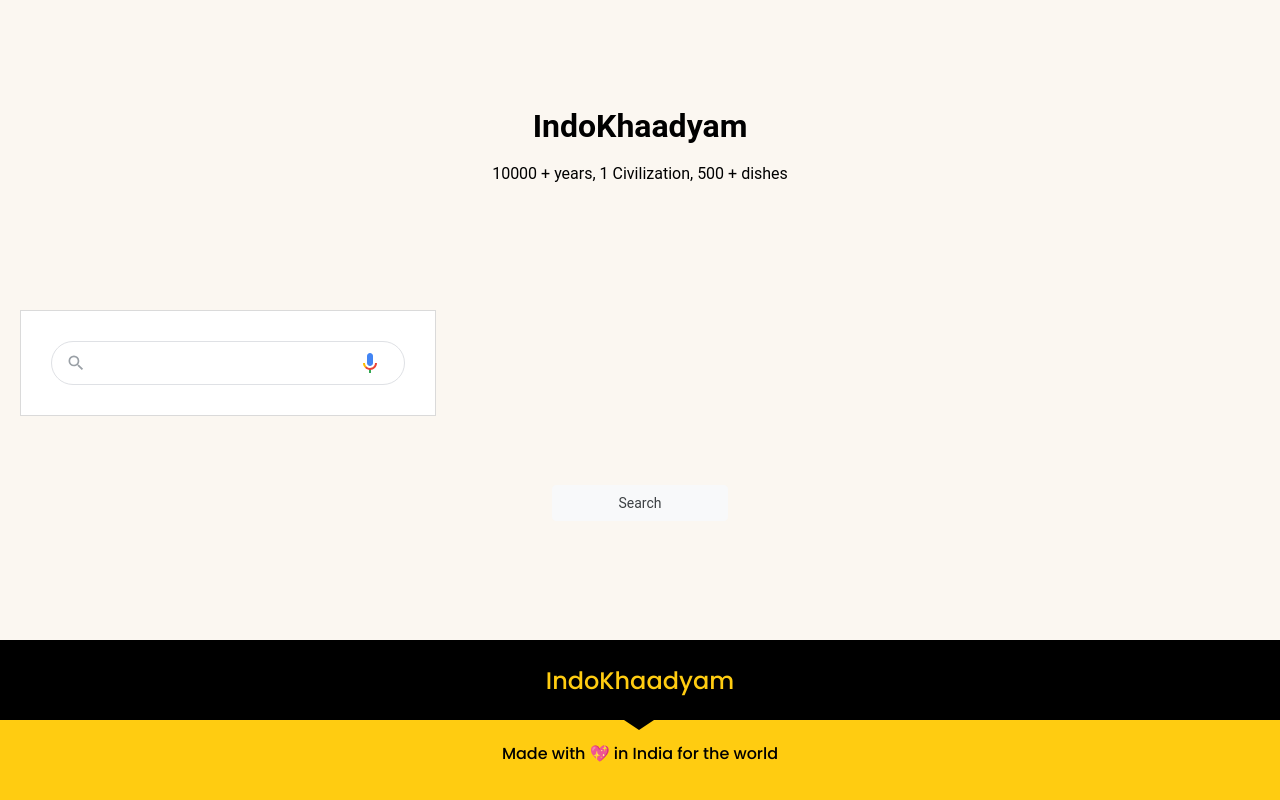
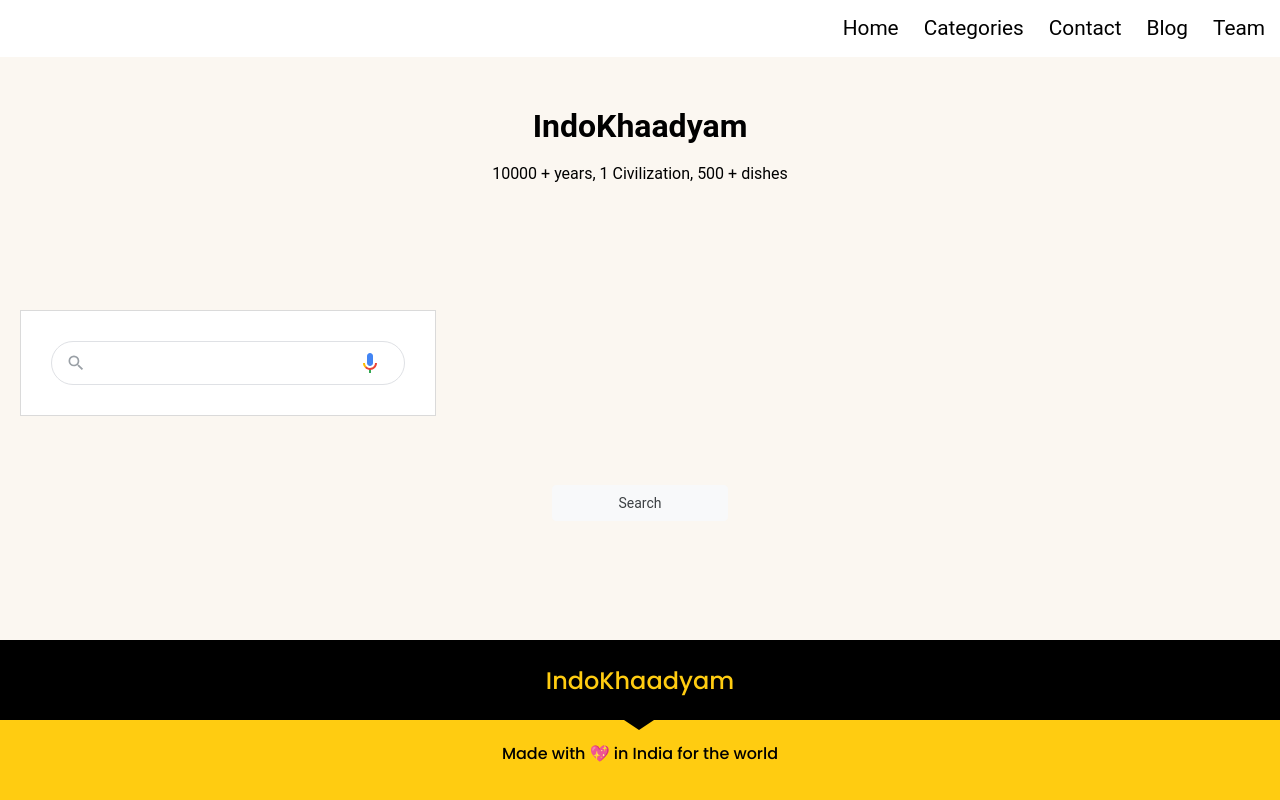
Before and after one commit to smaranjitghose/indokhaadyam, a React (Create React App) app: page / in a window 1280 px wide. Built offline with nearby package versions, Linux system fonts and the light colour scheme; a web font is replaced by a local one.

Commit message:
Added Basic Navbar

```diff
--- a/package.json
+++ b/package.json
@@ -7,10 +7,12 @@
     "@testing-library/react": "^12.1.2",
     "@testing-library/user-event": "^13.5.0",
     "bootstrap": "^5.1.3",
+    "framer-motion": "^6.2.6",
     "react": "^17.0.2",
     "react-bootstrap": "^2.1.1",
     "react-dom": "^17.0.2",
     "react-icons": "^4.3.1",
+    "react-responsive": "^9.0.0-beta.6",
     "react-router-dom": "^6.2.1",
     "react-scripts": "^5.0.0",
     "serve": "^13.0.2",
--- a/src/App.css
+++ b/src/App.css
@@ -1,7 +1,9 @@
 @import url('https://fonts.googleapis.com/css2?family=Montserrat:wght@200&family=Poppins:wght@500&display=swap');
+@import url('https://fonts.googleapis.com/css2?family=Inter:wght@400&display=swap');
 
 :root{
   --footer-font: 'Poppins' , 'Montserrat';
+  --navbar-font: 'Inter';
 }
 
 .App {
--- /dev/null
+++ b/src/components/Navbar/Navbar.js
@@ -0,0 +1,54 @@
+import React from 'react';
+import styled from 'styled-components';
+
+//the variables --navbar-color1 and --navbar-color2 are declared under :root in globalStyles.js
+//the variable --navbar-font is declared under root in App.css
+
+const Box = styled.nav`
+    background: var(--navbar-color1);
+    position: absolute;
+    top: 0;
+    width: 100%;
+    height: auto;
+    display: flex;
+    justify-content: flex-end;
+    font-size: 1.3rem;
+    padding: 15px;
+`;
+
+const List = styled.ul`
+    list-style: none;
+    display: flex;
+    flex-direction: row;
+`
+
+const ListItem = styled.li`
+    margin-left: 25px;
+    border-bottom: 2px solid transparent;
+    font-family: var(--navbar-font);
+
+    &:hover{
+        border-bottom: 2px solid #22a6b3;
+        transition: all 0.2s ease-in-out;
+    }
+`
+
+const Link = styled.a`
+    text-decoration: none;
+    color: var(--navbar-color2);
+`
+const Navbar = () => {
+    return (
+        <Box>
+                <List>
+                    <ListItem><Link href = "#">Home</Link></ListItem>
+                    <ListItem><Link href = "#">Categories</Link></ListItem>
+                    <ListItem><Link href = "#">Contact</Link></ListItem>
+                    <ListItem><Link href = "#">Blog</Link></ListItem>
+                    <ListItem><Link href = "#">Team</Link></ListItem>
+                </List>
+        </Box>
+    )
+}
+
+export default Navbar;
--- /dev/null
+++ b/src/components/Navbar/menuToggle.jsx
@@ -0,0 +1,60 @@
+//This file is for the hamburger menu transition
+import { motion } from "framer-motion";
+import React from "react";
+import styled from "styled-components";
+
+const Button = styled.div`
+  z-index: 99;
+  cursor: pointer;
+  display: flex;
+  justify-content: end;
+`;
+
+const Path = (props) => (
+  <motion.path
+    fill="transparent"
+    strokeLinecap="round"
+    strokeWidth="3"
+    {...props}
+  />
+);
+
+const transition = { duration: 0.33 };
+
+export function MenuToggle({ toggle, isOpen }) {
+  return (
+    <Button onClick={toggle}>
+      <svg width="23" height="23" viewBox="0 0 23 23">
+        <Path
+          animate={isOpen ? "open" : "closed"}
+          initial={false}
+          variants={{
+            closed: { d: "M 2 2.5 L 20 2.5", stroke: "hsl(0, 0%, 18%)" },
+            open: { d: "M 3 16.5 L 17 2.5", stroke: "hsl(0, 0%, 18%)" },
+          }}
+          transition={transition}
+        />
+        <Path
+          d="M 2 9.423 L 20 9.423"
+          stroke="hsl(0, 0%, 18%)"
+          animate={isOpen ? "open" : "closed"}
+          initial={false}
+          variants={{
+            closed: { opacity: 1 },
+            open: { opacity: 0 },
+          }}
+          transition={transition}
+        />
+        <Path
+          animate={isOpen ? "open" : "closed"}
+          initial={false}
+          variants={{
+            closed: { d: "M 2 16.346 L 20 16.346", stroke: "hsl(0, 0%, 18%)" },
+            open: { d: "M 3 2.5 L 17 16.346", stroke: "hsl(0, 0%, 18%)" },
+          }}
+          transition={transition}
+        />
+      </svg>
+    </Button>
+  );
+}
--- /dev/null
+++ b/src/components/Navbar/mobilenavbar.js
@@ -0,0 +1,64 @@
+import React, { useState } from 'react';
+import styled from 'styled-components';
+import { MenuToggle } from './menuToggle';
+
+//the variables --navbar-color1 and --navbar-color2 are declared under :root in globalStyles.js
+//the variable --navbar-font is declared under root in App.css
+
+const Box = styled.nav`
+    background: var(--navbar-color1);
+    position: fixed;
+    top: 0;
+    width: 100%;
+    height: auto;
+    display: flex;
+    flex-direction: column-reverse;
+    justify-content: flex-end;
+    padding: 10px;
+    font-size: 1.3rem;
+`;
+
+const List = styled.ul`
+    list-style: none;
+    width: 100%;
+    background: var(--navbar-color1);
+    display: flex;
+    flex-direction: column;
+`
+
+const ListItem = styled.li`
+    border-bottom: 2px solid transparent;
+    font-family: var(--navbar-font);
+    width: 100%;
+    text-align: center;
+    margin-bottom: 10px;
+`
+
+const Link = styled.a`
+    text-decoration: none;
+    color: var(--navbar-color2);
+    &:hover{
+        border-bottom: 2px solid #22a6b3;
+        transition: all 0.2s ease-in-out;
+    }
+`
+const MobileNavbar = () => {
+
+    const[isOpen, setOpen] = useState(false);
+
+    return (
+        <Box>
+                {isOpen && <List>
+                    <ListItem><Link href = "#">Home</Link></ListItem>
+                    <ListItem><Link href = "#">Categories</Link></ListItem>
+                    <ListItem><Link href = "#">Contact</Link></ListItem>
+                    <ListItem><Link href = "#">Blog</Link></ListItem>
+                    <ListItem><Link href = "#">Team</Link></ListItem>
+                </List>}
+
+                <MenuToggle isOpen = {isOpen} toggle = {() => setOpen(!isOpen)}/>
+        </Box>
+    )
+}
+
+export default MobileNavbar;
--- a/src/globalStyles.js
+++ b/src/globalStyles.js
@@ -4,6 +4,8 @@ const GlobalStyle = createGlobalStyle`
   :root{
     --footer-color1: rgb(255,204,17);
     --footer-color2: rgb(0,0,0);
+    --navbar-color1: rgb(255,255,255);
+    --navbar-color2: rgb(0,0,0);
   }
 
   * {
--- a/src/pages/Home.jsx
+++ b/src/pages/Home.jsx
@@ -2,14 +2,20 @@ import React from "react";
 import Home from "../components/Home";
 import GlobalStyle from "../globalStyles";
 import Footer from "../components/Footer";
+import { useMediaQuery } from "react-responsive";
+import Navbar from "../components/Navbar/Navbar";
+import MobileNavbar from "../components/Navbar/mobilenavbar";
 
 
 const HomePage = () => {
+  const isMobile = useMediaQuery({maxWidth: "700px"})
+
   return (
   <>
   <GlobalStyle />
   <Home />
-
+       {!isMobile && <Navbar />}
+       {isMobile && <MobileNavbar />}
        <Footer />
 
 
```
